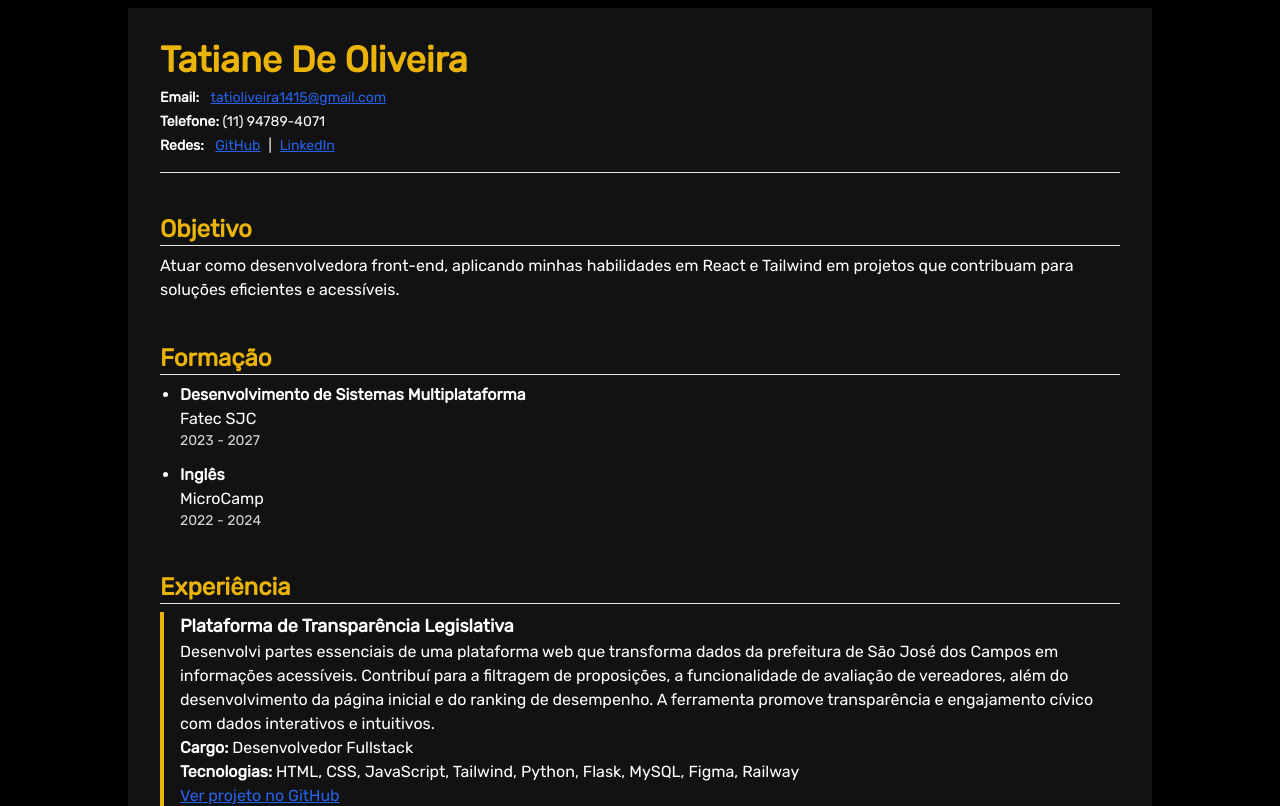
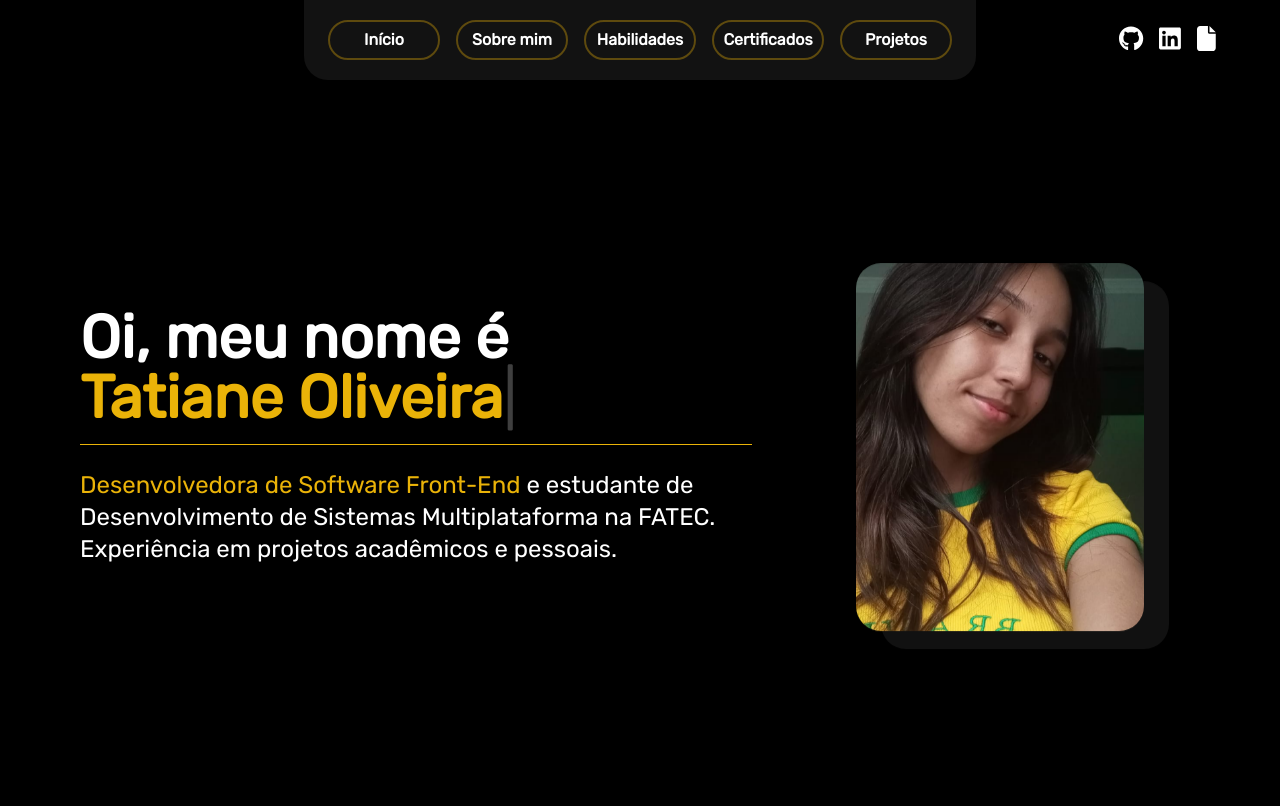
Before and after one commit to TatianeOliveira8/portfolio, a React (Create React App) app: page /curriculo in a window 1280 px wide. Shown: the top 806 px of the page. Built offline with nearby package versions, Linux system fonts and the light colour scheme.

Commit message:
ajuste em rotas

```diff
--- a/src/App.js
+++ b/src/App.js
@@ -1,5 +1,10 @@
 import React from 'react';
-import { BrowserRouter as Router, Routes, Route, useLocation } from 'react-router-dom';
+import {
+  HashRouter as Router,
+  Routes,
+  Route
+} from 'react-router-dom';
+
 import Navbar from './components/Navbar';
 import Inicio from './pages/Inicio';
 import Curriculo from './pages/curriculo.jsx';
@@ -14,14 +19,10 @@ function LayoutWithNavbar({ children }) {
 }
 
 function AppRoutes() {
-  const location = useLocation();
 
   return (
     <Routes>
-      <Route
-        path="/curriculo"
-        element={<Curriculo />}
-      />
+      <Route path="/curriculo" element={<Curriculo />} />
       <Route
         path="*"
         element={
--- a/src/components/Navbar.jsx
+++ b/src/components/Navbar.jsx
@@ -15,8 +15,8 @@ const navLinks = [
 ];
 
 const socialLinks = [
-  { href: "https://github.com/...", icon: faGithub },
-  { href: "https://linkedin.com/...", icon: faLinkedin }
+  { href: "https://github.com/TatianeOliveira8", icon: faGithub },
+  { href: "https://www.linkedin.com/in/tatiane-oliveira-a66789296/", icon: faLinkedin }
 ];
 
 const internalLinks = [
```
